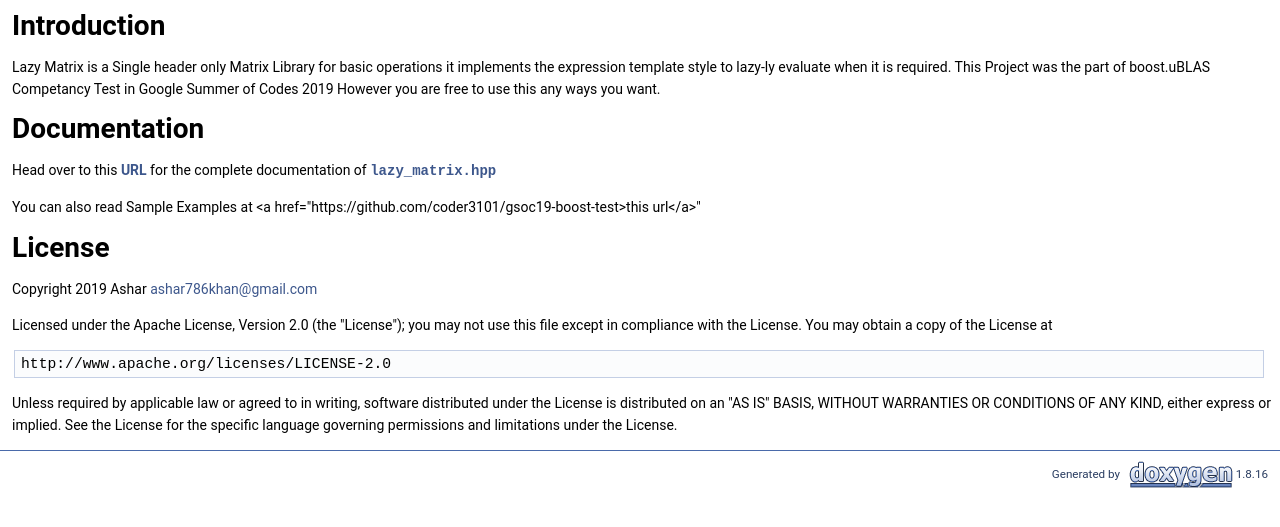
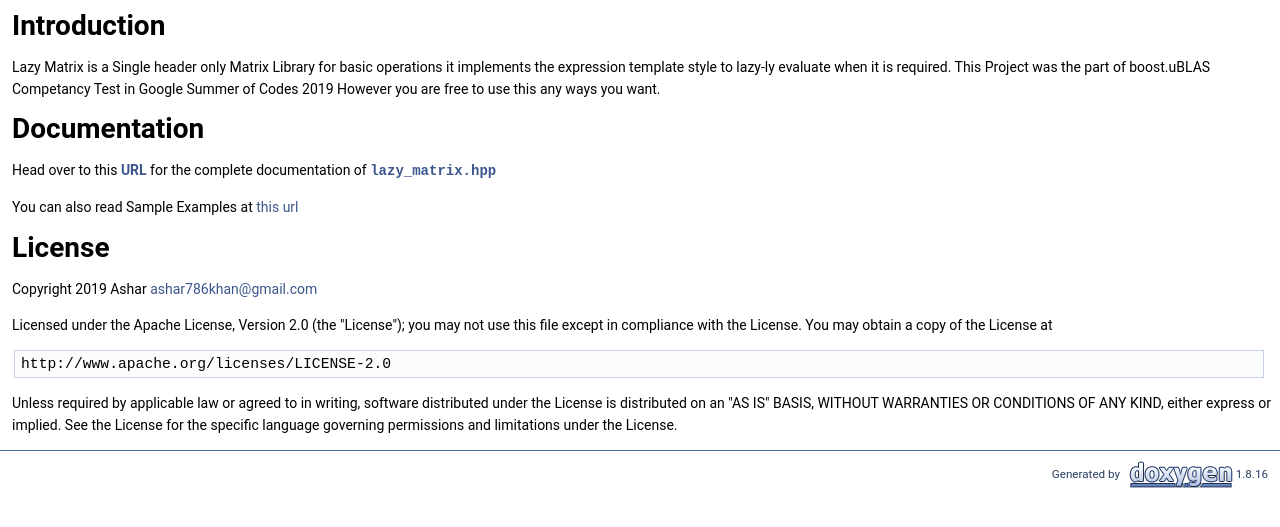
Before and after one commit to coder3101/boost-test, a plain HTML site: page docs/html/index.html in a window 1280 px wide. Shown: the part 173-700 px from the top of the page. Drawn offline with Linux system fonts and the light colour scheme.

Commit message:
update docs

```diff
--- a/docs/html/index.html
+++ b/docs/html/index.html
@@ -72,7 +72,7 @@ Introduction</h1>
 <h1><a class="anchor" id="install_sec"></a>
 Documentation</h1>
 <p>Head over to this <a href="https://coder3101.github.io/gsoc19-boost-test/html/classboost_1_1test_1_1lazy__matrix.html"><b>URL</b></a> for the complete documentation of <code><a class="el" href="lazy__matrix_8hpp_source.html">lazy_matrix.hpp</a></code></p>
-<p>You can also read Sample Examples at &lt;a href="https://github.com/coder3101/gsoc19-boost-test&gt;this url&lt;/a&gt;"</p>
+<p>You can also read Sample Examples at <a href="https://github.com/coder3101/gsoc19-boost-test">this url</a></p>
 <h1><a class="anchor" id="license"></a>
 License</h1>
 <p>Copyright 2019 Ashar <a href="#" onclick="location.href='mai'+'lto:'+'ash'+'ar'+'786'+'kh'+'an@'+'gm'+'ail'+'.c'+'om'; return false;">ashar<span style="display: none;">.nosp@m.</span>786k<span style="display: none;">.nosp@m.</span>han@g<span style="display: none;">.nosp@m.</span>mail<span style="display: none;">.nosp@m.</span>.com</a></p>
```
Also changed, not shown: 2 other files.
